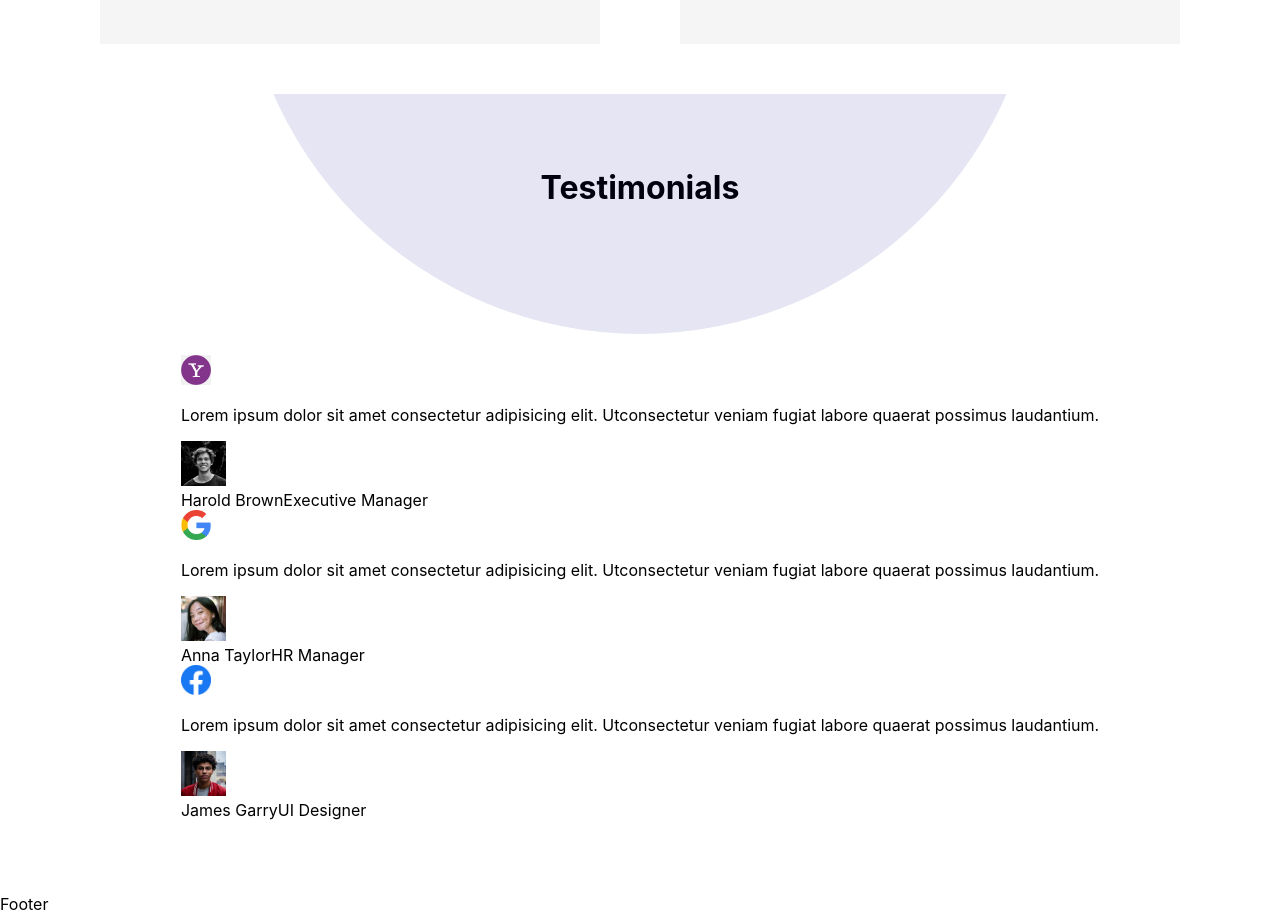
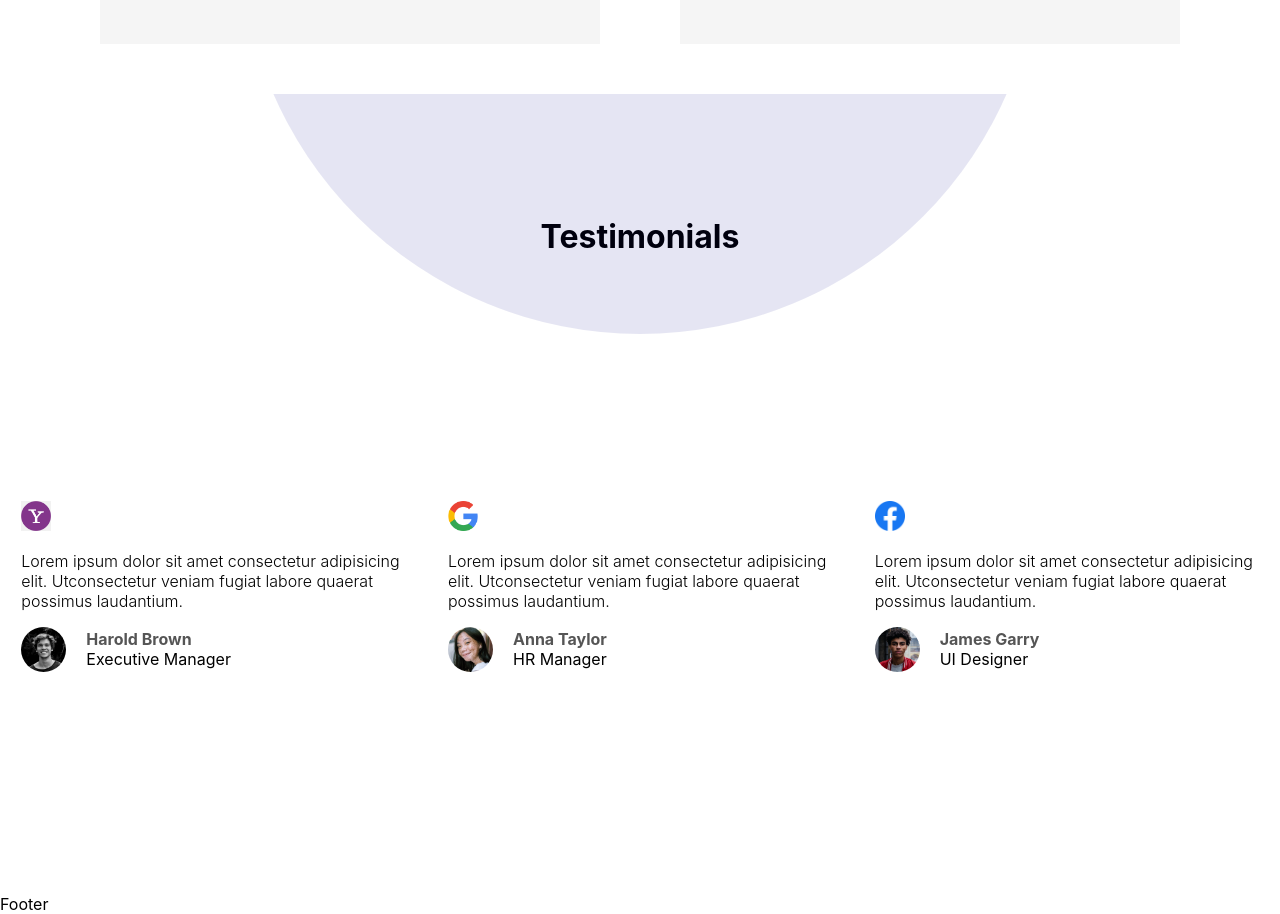
Before and after one commit to Kefa698/master, a Next.js app: page / in a window 1280 px wide. Shown: the part 1993-2907 px from the top of the page. Built offline with nearby package versions, Linux system fonts and the light colour scheme.

Commit message:
testimonials
Signed-off-by: Kefa698 <kefaombongi07@gmail.com>

```diff
--- a/components/Testimonials.jsx
+++ b/components/Testimonials.jsx
@@ -16,6 +16,7 @@ function Testimonials() {
 						<p className={styles.comment}>{user.comment}</p>
 						<div className={styles.person}>
 							<Image
+							className={styles.avatar}
 								src={`/img/${user.avatar}`}
 								objectFit="cover"
 								width="45"
--- a/styles/Testimonials.module.css
+++ b/styles/Testimonials.module.css
@@ -6,9 +6,42 @@
     flex-direction: column;
     align-items: center;
     justify-content: space-around;
+    padding-bottom: 100px;
 
 }
 .title{
     text-align: center;
     margin: 0;
 }
+.wrapper{
+    display: flex;
+    flex-wrap: wrap;
+    align-items: center;
+    justify-content: space-around;
+}
+.card{
+    width: 30%;
+}
+.comment{
+    font: size 20px;
+    font-weight: 300;
+}
+.person{
+    display:flex;
+    align-items:center;
+}
+.avatar{
+border-radius: 50%;
+}
+.info{
+display: flex;
+flex-direction: column;
+margin-left: 20px;
+}
+.username{
+    font-weight: bold;
+    color:#555
+}
+.jobTitle{
+    font: size 14px;
+}
```
